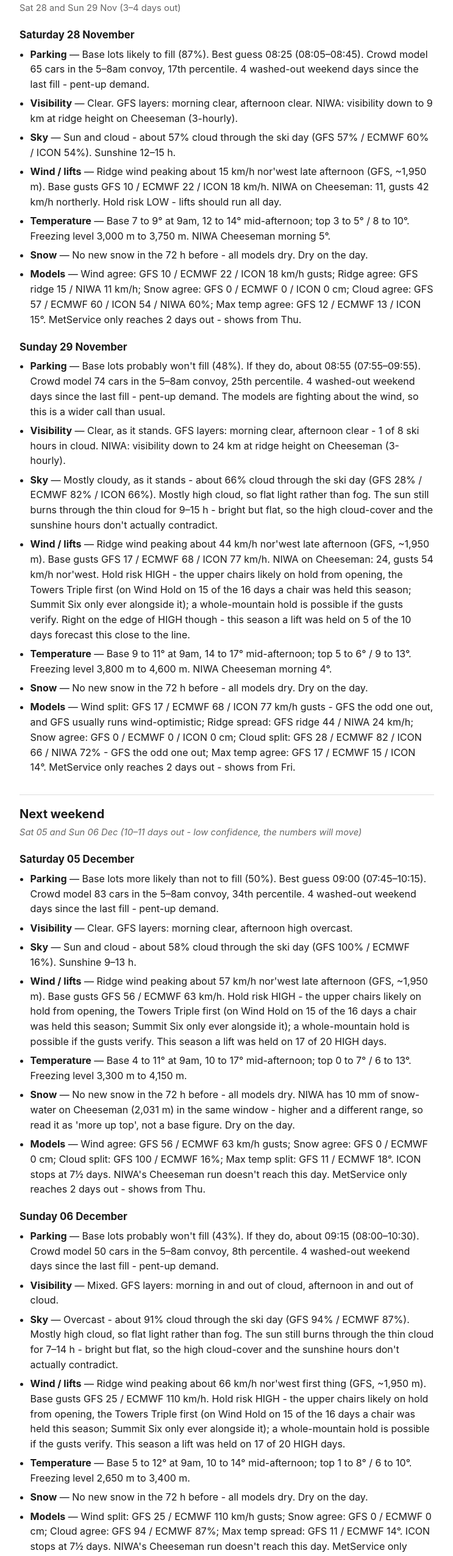
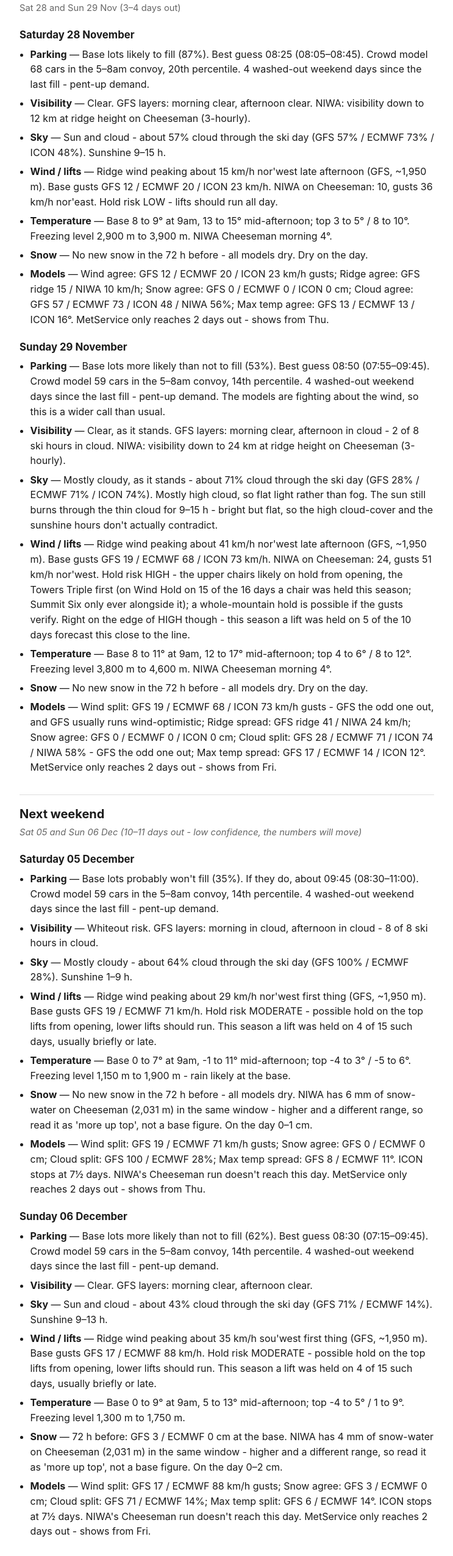
Before and after one commit to dhw52/mt-hutt-weather, a plain HTML site: page index.html in a window 1280 px wide. Shown: the part 240-2792 px from the top of the page at 61% size, without its empty margins (268-1011 px from the left). Drawn offline with Linux system fonts and the light colour scheme.

Commit message:
weekend forecast: 2026-11-25T02:38Z

```diff
--- a/index.html
+++ b/index.html
@@ -23,48 +23,49 @@ ul{padding-left:1.1rem;margin:.3rem 0} li{margin:.4rem 0}
 .lowconf{color:var(--muted);font-style:italic}
 a{color:var(--accent)}</style></head><body><main>
 <h1>Mt Hutt - the next two weekends</h1>
-<p class="meta">Issued Wed 25 Nov 2026, 07:03 NZ. Updated twice a day, about 09:30 and 21:30 NZ, through the season. Next issue about 09:30 Wed 25 Nov - GitHub&#x27;s scheduler sometimes runs a few hours late, but a late issue still pulls the most recent model runs, so the data is current even when the timestamp is not.</p>
+<p class="meta">Issued Wed 25 Nov 2026, 15:38 NZ. Updated twice a day, about 09:30 and 21:30 NZ, through the season. Next issue about 21:30 Wed 25 Nov - GitHub&#x27;s scheduler sometimes runs a few hours late, but a late issue still pulls the most recent model runs, so the data is current even when the timestamp is not.</p>
 <h2>This weekend</h2><p class="sub">Sat 28 and Sun 29 Nov (3–4 days out)</p>
 <h3>Saturday 28 November</h3><ul>
-<li><b>Parking</b> — Base lots likely to fill (87%). Best guess 08:25 (08:05–08:45). Crowd model 65 cars in the 5–8am convoy, 17th percentile. 4 washed-out weekend days since the last fill - pent-up demand.</li>
-<li><b>Visibility</b> — Clear. GFS layers: morning clear, afternoon clear. NIWA: visibility down to 9 km at ridge height on Cheeseman (3-hourly).</li>
-<li><b>Sky</b> — Sun and cloud - about 57% cloud through the ski day (GFS 57% / ECMWF 60% / ICON 54%). Sunshine 12–15 h.</li>
-<li><b>Wind / lifts</b> — Ridge wind peaking about 15 km/h nor&#x27;west late afternoon (GFS, ~1,950 m). Base gusts GFS 10 / ECMWF 22 / ICON 18 km/h. NIWA on Cheeseman: 11, gusts 42 km/h northerly. Hold risk LOW - lifts should run all day.</li>
-<li><b>Temperature</b> — Base 7 to 9° at 9am, 12 to 14° mid-afternoon; top 3 to 5° / 8 to 10°. Freezing level 3,000 m to 3,750 m. NIWA Cheeseman morning 5°.</li>
+<li><b>Parking</b> — Base lots likely to fill (87%). Best guess 08:25 (08:05–08:45). Crowd model 68 cars in the 5–8am convoy, 20th percentile. 4 washed-out weekend days since the last fill - pent-up demand.</li>
+<li><b>Visibility</b> — Clear. GFS layers: morning clear, afternoon clear. NIWA: visibility down to 12 km at ridge height on Cheeseman (3-hourly).</li>
+<li><b>Sky</b> — Sun and cloud - about 57% cloud through the ski day (GFS 57% / ECMWF 73% / ICON 48%). Sunshine 9–15 h.</li>
+<li><b>Wind / lifts</b> — Ridge wind peaking about 15 km/h nor&#x27;west late afternoon (GFS, ~1,950 m). Base gusts GFS 12 / ECMWF 20 / ICON 23 km/h. NIWA on Cheeseman: 10, gusts 36 km/h nor&#x27;east. Hold risk LOW - lifts should run all day.</li>
+<li><b>Temperature</b> — Base 8 to 9° at 9am, 13 to 15° mid-afternoon; top 3 to 5° / 8 to 10°. Freezing level 2,900 m to 3,900 m. NIWA Cheeseman morning 4°.</li>
 <li><b>Snow</b> — No new snow in the 72 h before - all models dry. Dry on the day.</li>
-<li><b>Models</b> — Wind agree: GFS 10 / ECMWF 22 / ICON 18 km/h gusts; Ridge agree: GFS ridge 15 / NIWA 11 km/h; Snow agree: GFS 0 / ECMWF 0 / ICON 0 cm; Cloud agree: GFS 57 / ECMWF 60 / ICON 54 / NIWA 60%; Max temp agree: GFS 12 / ECMWF 13 / ICON 15°. MetService only reaches 2 days out - shows from Thu.</li>
+<li><b>Models</b> — Wind agree: GFS 12 / ECMWF 20 / ICON 23 km/h gusts; Ridge agree: GFS ridge 15 / NIWA 10 km/h; Snow agree: GFS 0 / ECMWF 0 / ICON 0 cm; Cloud agree: GFS 57 / ECMWF 73 / ICON 48 / NIWA 56%; Max temp agree: GFS 13 / ECMWF 13 / ICON 16°. MetService only reaches 2 days out - shows from Thu.</li>
 </ul>
 <h3>Sunday 29 November</h3><ul>
-<li><b>Parking</b> — Base lots probably won&#x27;t fill (48%). If they do, about 08:55 (07:55–09:55). Crowd model 74 cars in the 5–8am convoy, 25th percentile. 4 washed-out weekend days since the last fill - pent-up demand. The models are fighting about the wind, so this is a wider call than usual.</li>
-<li><b>Visibility</b> — Clear, as it stands. GFS layers: morning clear, afternoon clear - 1 of 8 ski hours in cloud. NIWA: visibility down to 24 km at ridge height on Cheeseman (3-hourly).</li>
-<li><b>Sky</b> — Mostly cloudy, as it stands - about 66% cloud through the ski day (GFS 28% / ECMWF 82% / ICON 66%). Mostly high cloud, so flat light rather than fog. The sun still burns through the thin cloud for 9–15 h - bright but flat, so the high cloud-cover and the sunshine hours don&#x27;t actually contradict.</li>
-<li><b>Wind / lifts</b> — Ridge wind peaking about 44 km/h nor&#x27;west late afternoon (GFS, ~1,950 m). Base gusts GFS 17 / ECMWF 68 / ICON 77 km/h. NIWA on Cheeseman: 24, gusts 54 km/h nor&#x27;west. Hold risk HIGH - the upper chairs likely on hold from opening, the Towers Triple first (on Wind Hold on 15 of the 16 days a chair was held this season; Summit Six only ever alongside it); a whole-mountain hold is possible if the gusts verify. Right on the edge of HIGH though - this season a lift was held on 5 of the 10 days forecast this close to the line.</li>
-<li><b>Temperature</b> — Base 9 to 11° at 9am, 14 to 17° mid-afternoon; top 5 to 6° / 9 to 13°. Freezing level 3,800 m to 4,600 m. NIWA Cheeseman morning 4°.</li>
+<li><b>Parking</b> — Base lots more likely than not to fill (53%). Best guess 08:50 (07:55–09:45). Crowd model 59 cars in the 5–8am convoy, 14th percentile. 4 washed-out weekend days since the last fill - pent-up demand. The models are fighting about the wind, so this is a wider call than usual.</li>
+<li><b>Visibility</b> — Clear, as it stands. GFS layers: morning clear, afternoon in cloud - 2 of 8 ski hours in cloud. NIWA: visibility down to 24 km at ridge height on Cheeseman (3-hourly).</li>
+<li><b>Sky</b> — Mostly cloudy, as it stands - about 71% cloud through the ski day (GFS 28% / ECMWF 71% / ICON 74%). Mostly high cloud, so flat light rather than fog. The sun still burns through the thin cloud for 9–15 h - bright but flat, so the high cloud-cover and the sunshine hours don&#x27;t actually contradict.</li>
+<li><b>Wind / lifts</b> — Ridge wind peaking about 41 km/h nor&#x27;west late afternoon (GFS, ~1,950 m). Base gusts GFS 19 / ECMWF 68 / ICON 73 km/h. NIWA on Cheeseman: 24, gusts 51 km/h nor&#x27;west. Hold risk HIGH - the upper chairs likely on hold from opening, the Towers Triple first (on Wind Hold on 15 of the 16 days a chair was held this season; Summit Six only ever alongside it); a whole-mountain hold is possible if the gusts verify. Right on the edge of HIGH though - this season a lift was held on 5 of the 10 days forecast this close to the line.</li>
+<li><b>Temperature</b> — Base 8 to 11° at 9am, 12 to 17° mid-afternoon; top 4 to 6° / 8 to 12°. Freezing level 3,800 m to 4,600 m. NIWA Cheeseman morning 4°.</li>
 <li><b>Snow</b> — No new snow in the 72 h before - all models dry. Dry on the day.</li>
-<li><b>Models</b> — Wind split: GFS 17 / ECMWF 68 / ICON 77 km/h gusts - GFS the odd one out, and GFS usually runs wind-optimistic; Ridge spread: GFS ridge 44 / NIWA 24 km/h; Snow agree: GFS 0 / ECMWF 0 / ICON 0 cm; Cloud split: GFS 28 / ECMWF 82 / ICON 66 / NIWA 72% - GFS the odd one out; Max temp agree: GFS 17 / ECMWF 15 / ICON 14°. MetService only reaches 2 days out - shows from Fri.</li>
+<li><b>Models</b> — Wind split: GFS 19 / ECMWF 68 / ICON 73 km/h gusts - GFS the odd one out, and GFS usually runs wind-optimistic; Ridge spread: GFS ridge 41 / NIWA 24 km/h; Snow agree: GFS 0 / ECMWF 0 / ICON 0 cm; Cloud split: GFS 28 / ECMWF 71 / ICON 74 / NIWA 58% - GFS the odd one out; Max temp spread: GFS 17 / ECMWF 14 / ICON 12°. MetService only reaches 2 days out - shows from Fri.</li>
 </ul>
 <h2>Next weekend</h2><p class="sub lowconf">Sat 05 and Sun 06 Dec (10–11 days out - low confidence, the numbers will move)</p>
 <h3>Saturday 05 December</h3><ul>
-<li><b>Parking</b> — Base lots more likely than not to fill (50%). Best guess 09:00 (07:45–10:15). Crowd model 83 cars in the 5–8am convoy, 34th percentile. 4 washed-out weekend days since the last fill - pent-up demand.</li>
-<li><b>Visibility</b> — Clear. GFS layers: morning clear, afternoon high overcast.</li>
-<li><b>Sky</b> — Sun and cloud - about 58% cloud through the ski day (GFS 100% / ECMWF 16%). Sunshine 9–13 h.</li>
-<li><b>Wind / lifts</b> — Ridge wind peaking about 57 km/h nor&#x27;west late afternoon (GFS, ~1,950 m). Base gusts GFS 56 / ECMWF 63 km/h. Hold risk HIGH - the upper chairs likely on hold from opening, the Towers Triple first (on Wind Hold on 15 of the 16 days a chair was held this season; Summit Six only ever alongside it); a whole-mountain hold is possible if the gusts verify. This season a lift was held on 17 of 20 HIGH days.</li>
-<li><b>Temperature</b> — Base 4 to 11° at 9am, 10 to 17° mid-afternoon; top 0 to 7° / 6 to 13°. Freezing level 3,300 m to 4,150 m.</li>
-<li><b>Snow</b> — No new snow in the 72 h before - all models dry. NIWA has 10 mm of snow-water on Cheeseman (2,031 m) in the same window - higher and a different range, so read it as &#x27;more up top&#x27;, not a base figure. Dry on the day.</li>
-<li><b>Models</b> — Wind agree: GFS 56 / ECMWF 63 km/h gusts; Snow agree: GFS 0 / ECMWF 0 cm; Cloud split: GFS 100 / ECMWF 16%; Max temp split: GFS 11 / ECMWF 18°. ICON stops at 7½ days. NIWA&#x27;s Cheeseman run doesn&#x27;t reach this day. MetService only reaches 2 days out - shows from Thu.</li>
+<li><b>Parking</b> — Base lots probably won&#x27;t fill (35%). If they do, about 09:45 (08:30–11:00). Crowd model 59 cars in the 5–8am convoy, 14th percentile. 4 washed-out weekend days since the last fill - pent-up demand.</li>
+<li><b>Visibility</b> — Whiteout risk. GFS layers: morning in cloud, afternoon in cloud - 8 of 8 ski hours in cloud.</li>
+<li><b>Sky</b> — Mostly cloudy - about 64% cloud through the ski day (GFS 100% / ECMWF 28%). Sunshine 1–9 h.</li>
+<li><b>Wind / lifts</b> — Ridge wind peaking about 29 km/h nor&#x27;west first thing (GFS, ~1,950 m). Base gusts GFS 19 / ECMWF 71 km/h. Hold risk MODERATE - possible hold on the top lifts from opening, lower lifts should run. This season a lift was held on 4 of 15 such days, usually briefly or late.</li>
+<li><b>Temperature</b> — Base 0 to 7° at 9am, -1 to 11° mid-afternoon; top -4 to 3° / -5 to 6°. Freezing level 1,150 m to 1,900 m - rain likely at the base.</li>
+<li><b>Snow</b> — No new snow in the 72 h before - all models dry. NIWA has 6 mm of snow-water on Cheeseman (2,031 m) in the same window - higher and a different range, so read it as &#x27;more up top&#x27;, not a base figure. On the day 0–1 cm.</li>
+<li><b>Models</b> — Wind split: GFS 19 / ECMWF 71 km/h gusts; Snow agree: GFS 0 / ECMWF 0 cm; Cloud split: GFS 100 / ECMWF 28%; Max temp spread: GFS 8 / ECMWF 11°. ICON stops at 7½ days. NIWA&#x27;s Cheeseman run doesn&#x27;t reach this day. MetService only reaches 2 days out - shows from Thu.</li>
 </ul>
 <h3>Sunday 06 December</h3><ul>
-<li><b>Parking</b> — Base lots probably won&#x27;t fill (43%). If they do, about 09:15 (08:00–10:30). Crowd model 50 cars in the 5–8am convoy, 8th percentile. 4 washed-out weekend days since the last fill - pent-up demand.</li>
-<li><b>Visibility</b> — Mixed. GFS layers: morning in and out of cloud, afternoon in and out of cloud.</li>
-<li><b>Sky</b> — Overcast - about 91% cloud through the ski day (GFS 94% / ECMWF 87%). Mostly high cloud, so flat light rather than fog. The sun still burns through the thin cloud for 7–14 h - bright but flat, so the high cloud-cover and the sunshine hours don&#x27;t actually contradict.</li>
-<li><b>Wind / lifts</b> — Ridge wind peaking about 66 km/h nor&#x27;west first thing (GFS, ~1,950 m). Base gusts GFS 25 / ECMWF 110 km/h. Hold risk HIGH - the upper chairs likely on hold from opening, the Towers Triple first (on Wind Hold on 15 of the 16 days a chair was held this season; Summit Six only ever alongside it); a whole-mountain hold is possible if the gusts verify. This season a lift was held on 17 of 20 HIGH days.</li>
-<li><b>Temperature</b> — Base 5 to 12° at 9am, 10 to 14° mid-afternoon; top 1 to 8° / 6 to 10°. Freezing level 2,650 m to 3,400 m.</li>
-<li><b>Snow</b> — No new snow in the 72 h before - all models dry. Dry on the day.</li>
-<li><b>Models</b> — Wind split: GFS 25 / ECMWF 110 km/h gusts; Snow agree: GFS 0 / ECMWF 0 cm; Cloud agree: GFS 94 / ECMWF 87%; Max temp spread: GFS 11 / ECMWF 14°. ICON stops at 7½ days. NIWA&#x27;s Cheeseman run doesn&#x27;t reach this day. MetService only reaches 2 days out - shows from Fri.</li>
+<li><b>Parking</b> — Base lots more likely than not to fill (62%). Best guess 08:30 (07:15–09:45). Crowd model 59 cars in the 5–8am convoy, 14th percentile. 4 washed-out weekend days since the last fill - pent-up demand.</li>
+<li><b>Visibility</b> — Clear. GFS layers: morning clear, afternoon clear.</li>
+<li><b>Sky</b> — Sun and cloud - about 43% cloud through the ski day (GFS 71% / ECMWF 14%). Sunshine 9–13 h.</li>
+<li><b>Wind / lifts</b> — Ridge wind peaking about 35 km/h sou&#x27;west first thing (GFS, ~1,950 m). Base gusts GFS 17 / ECMWF 88 km/h. Hold risk MODERATE - possible hold on the top lifts from opening, lower lifts should run. This season a lift was held on 4 of 15 such days, usually briefly or late.</li>
+<li><b>Temperature</b> — Base 0 to 9° at 9am, 5 to 13° mid-afternoon; top -4 to 5° / 1 to 9°. Freezing level 1,300 m to 1,750 m.</li>
+<li><b>Snow</b> — 72 h before: GFS 3 / ECMWF 0 cm at the base. NIWA has 4 mm of snow-water on Cheeseman (2,031 m) in the same window - higher and a different range, so read it as &#x27;more up top&#x27;, not a base figure. On the day 0–2 cm.</li>
+<li><b>Models</b> — Wind split: GFS 17 / ECMWF 88 km/h gusts; Snow agree: GFS 3 / ECMWF 0 cm; Cloud split: GFS 71 / ECMWF 14%; Max temp split: GFS 6 / ECMWF 14°. ICON stops at 7½ days. NIWA&#x27;s Cheeseman run doesn&#x27;t reach this day. MetService only reaches 2 days out - shows from Fri.</li>
 </ul>
 <h2>What changed since the last issue</h2><ul>
-<li>Sat 05: fill chance 66% → 50%, best guess 08:30 → 09:00, wind LOW → HIGH, visibility mixed → clear.</li>
-<li>Sun 06: fill chance 60% → 43%, best guess 08:45 → 09:15, wind LOW → HIGH, visibility grey lid, flat light → mixed.</li>
+<li>Sun 29: best guess 08:55 → 08:50.</li>
+<li>Sat 05: fill chance 50% → 35%, best guess 09:00 → 09:45, wind HIGH → MODERATE, visibility clear → whiteout risk.</li>
+<li>Sun 06: fill chance 43% → 62%, best guess 09:15 → 08:30, wind HIGH → MODERATE, visibility mixed → clear.</li>
 </ul><h2>How to read this</h2><ul class="foot">
 <li>Parking is a rule anchored on this season&#x27;s eight observed fills (two weekends by eyewitness), not a fitted model. Weekend + decent conditions centres on ~08:35; weekday powder days ~09:30; fresh snow, pent-up demand after washed-out weekends and school holidays pull it earlier; poor visibility or a wind hold pushes it later and cuts the odds. The chance is shrunk toward the season base rate the further out we look.</li>
 <li>Visibility is where GFS puts the cloud relative to the 1,400–2,100 m skiing band, cross-checked against NIWA&#x27;s ridge-height visibility at Mt Cheeseman (2,031 m, 35 km away - a proxy, not Mt Hutt) and MetService&#x27;s text where it reaches. A cloud sea under the field is read from ICON and ECMWF over Methven instead: GFS doesn&#x27;t hold that low deck, and under the hill the models&#x27; levels sit inside their smoothed mountain.</li>
```
